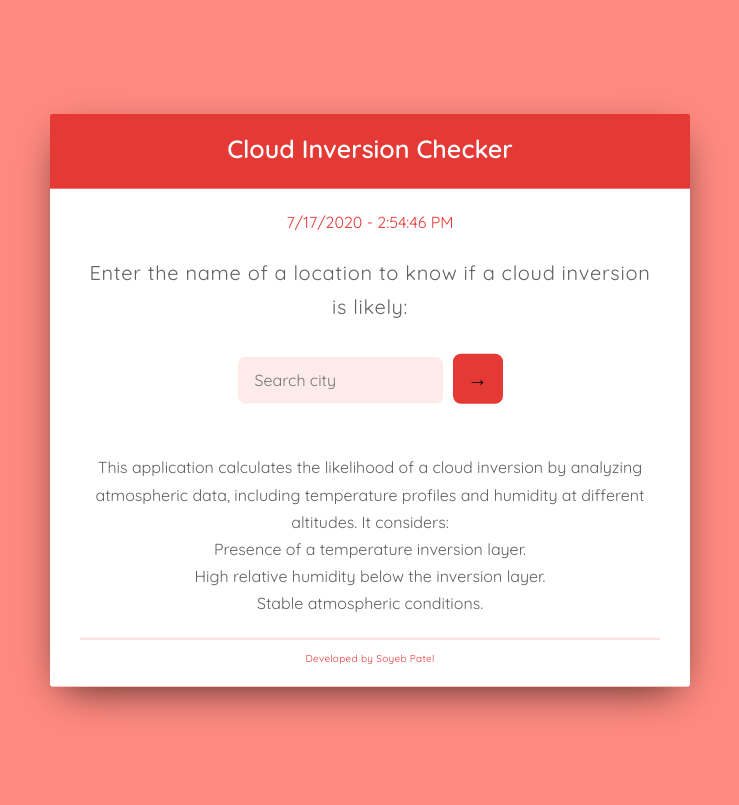
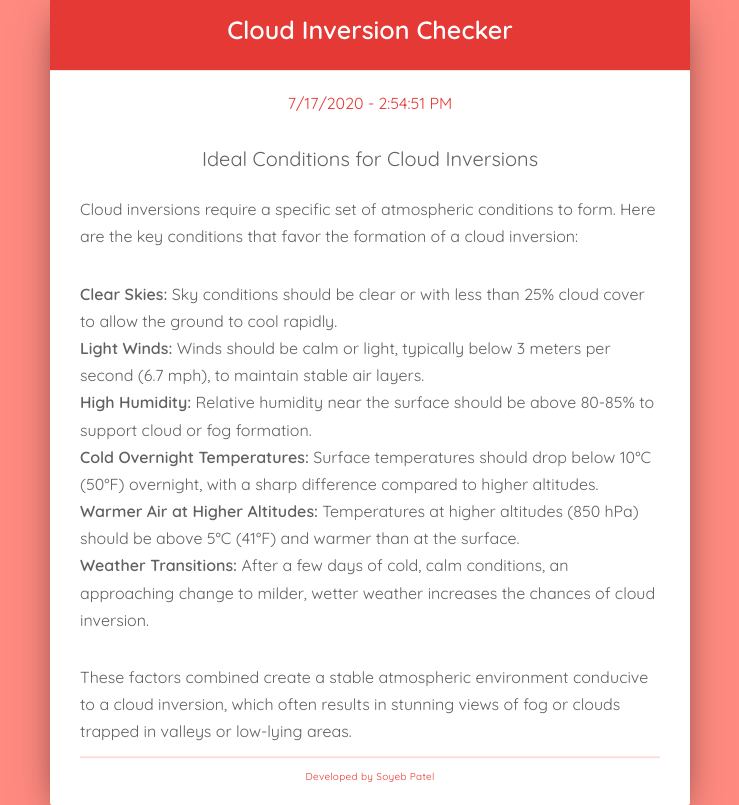
Before and after one commit to Soyeb7/cloudinversion, a React (Create React App) app: page /ideal-conditions in a window 1280 px wide. Shown: the whole page, without its empty margins (270-1009 px from the left). Built offline with nearby package versions, Linux system fonts and the light colour scheme.

Commit message:
new page for ideal conditions

```diff
--- a/src/App.js
+++ b/src/App.js
@@ -1,15 +1,22 @@
-import React from "react"
+import React from 'react';
+import { BrowserRouter as Router, Route, Switch } from 'react-router-dom';
 
 // Components
-import Wrapper from './components/Wrapper'
-import Main from './components/Main'
+import Wrapper from './components/Wrapper';
+import Main from './components/Main';
+import IdealConditions from './components/IdealConditions';
 
 const App = () => {
   return (
-    <Wrapper>
-      <Main />
-    </Wrapper>
-  )
-}
+    <Router>
+      <Wrapper>
+        <Switch>
+          <Route path="/" exact component={Main} />
+          <Route path="/ideal-conditions" component={IdealConditions} />
+        </Switch>
+      </Wrapper>
+    </Router>
+  );
+};
 
-export default App
+export default App;
--- a/src/components/About.js
+++ b/src/components/About.js
@@ -1,17 +1,39 @@
 import React from 'react';
+import { Link } from 'react-router-dom';
 
 const About = () => {
   return (
     <div className="weather-data">
       <div className="weather-data__box">
+        <h2><strong> About Cloud Inversions </strong></h2>
         <p>
-          This application calculates the likelihood of a cloud inversion by analyzing atmospheric
-          data, including temperature profiles and humidity at different altitudes. It considers:
-          <ul>
-            <li>Presence of a temperature inversion layer.</li>
-            <li>High relative humidity below the inversion layer.</li>
-            <li>Stable atmospheric conditions.</li>
-          </ul>
+          A cloud inversion occurs when warmer air sits above cooler air, trapping moisture and clouds below.
+          This app analyzes the likelihood of a cloud inversion by examining atmospheric data such as temperature
+          profiles, humidity, and wind speed.
+        </p>
+        <p>
+          For more information on the ideal weather conditions for a cloud inversion,
+          <Link to="/ideal-conditions"> click here</Link>.
+        </p>
+
+        {/* Experimental Notice */}
+        <p>
+          <strong>Note:</strong> This app is experimental and is constantly being improved to enhance accuracy.
+          We appreciate any feedback to help us improve.
+        </p>
+
+        {/* Protected Email for Feedback */}
+        <p>
+          For feedback, please contact
+          <a
+            href="mailto:soyeb717[at]gmail[dot]com"
+            onClick={(e) => {
+              e.preventDefault();
+              window.location.href = 'mailto:soyeb717@gmail.com';
+            }}
+          >
+             soyeb717[at]gmail[dot]com
+          </a>.
         </p>
       </div>
     </div>
--- /dev/null
+++ b/src/components/IdealConditions.js
@@ -0,0 +1,49 @@
+import React, { useState, useEffect } from 'react';
+import Header from './Header';
+import Footer from './Footer';
+import DateTime from './DateTime';
+const IdealConditions = () => {
+  // Add state for the current date and time
+  const [currentDateTime, setCurrentDateTime] = useState(new Date());
+
+  // Update current date and time every second
+  useEffect(() => {
+    const interval = setInterval(() => {
+      setCurrentDateTime(new Date());
+    }, 1000);
+    return () => clearInterval(interval); // Cleanup the interval on component unmount
+  }, []);
+
+  return (
+    <div className="main">
+      <Header />
+
+      <div className="content">
+      <DateTime />
+
+        <div className="weather-data__box">
+          <h2>Ideal Conditions for Cloud Inversions</h2>
+          <p>
+            Cloud inversions require a specific set of atmospheric conditions to form. Here are the key conditions that favor the formation of a cloud inversion:
+          </p>
+          <ul>
+            <li><strong>Clear Skies:</strong> Sky conditions should be clear or with less than 25% cloud cover to allow the ground to cool rapidly.</li>
+            <li><strong>Light Winds:</strong> Winds should be calm or light, typically below 3 meters per second (6.7 mph), to maintain stable air layers.</li>
+            <li><strong>High Humidity:</strong> Relative humidity near the surface should be above 80-85% to support cloud or fog formation.</li>
+            <li><strong>Cold Overnight Temperatures:</strong> Surface temperatures should drop below 10°C (50°F) overnight, with a sharp difference compared to higher altitudes.</li>
+            <li><strong>Warmer Air at Higher Altitudes:</strong> Temperatures at higher altitudes (850 hPa) should be above 5°C (41°F) and warmer than at the surface.</li>
+            <li><strong>Weather Transitions:</strong> After a few days of cold, calm conditions, an approaching change to milder, wetter weather increases the chances of cloud inversion.</li>
+          </ul>
+          <p>
+            These factors combined create a stable atmospheric environment conducive to a cloud inversion, which often results in stunning views of fog or clouds trapped in valleys or low-lying areas.
+          </p>
+        </div>
+        <Footer />
+
+      </div>
+
+    </div>
+  );
+};
+
+export default IdealConditions;
```
